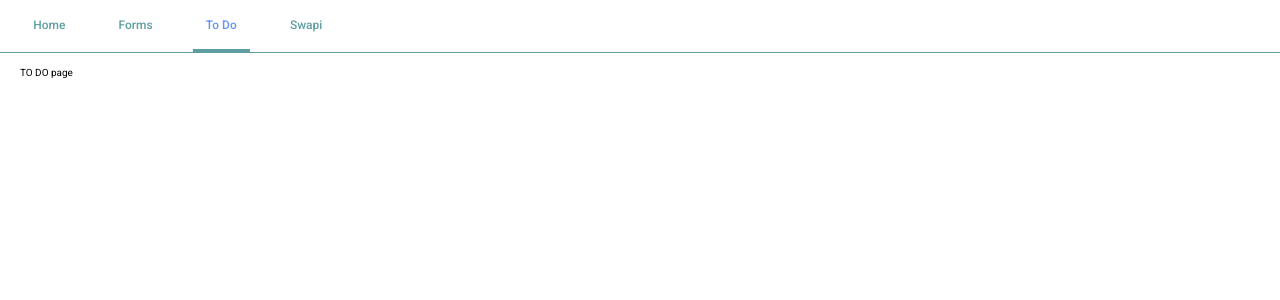
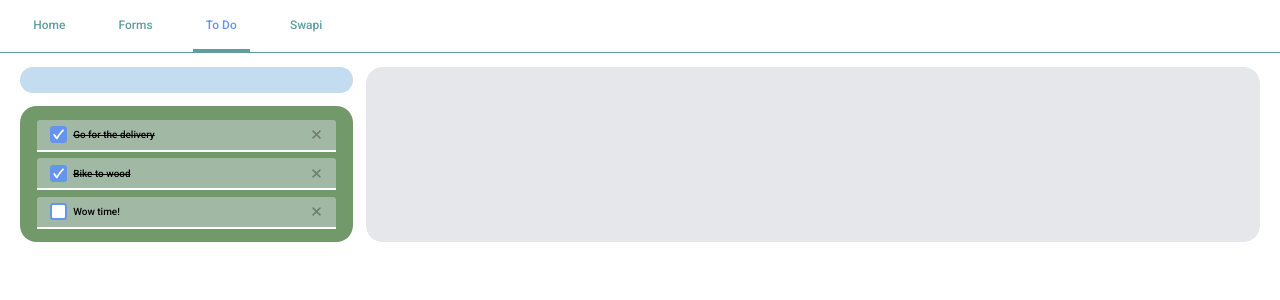
Before and after one commit to deftime/ReactSandbox, a React (Vite) app: page /todo in a window 1280 px wide. Shown: the top 300 px of the page. Built offline with nearby package versions, Linux system fonts and the light colour scheme.

Commit message:
Starting ToDo page, first UI...

```diff
--- /dev/null
+++ b/src/components/Task.tsx
@@ -0,0 +1,23 @@
+import clsx from "clsx";
+import cls from '@/styles/modules/task.module.scss';
+import closeIcon from '@/assets/close.svg';
+
+type TaskProps = {
+  id: number
+  name: string
+  isDone: boolean
+  onCheck: () => void
+  onDelete: () => void
+}
+
+export function Task(props: TaskProps) {
+  return (
+    <div className={clsx(cls.task, props.isDone && cls.done)}>
+      <div className={cls.checker} onClick={props.onCheck}></div>
+      <div className={cls.name}>{props.name}</div>
+      <div className={cls.tools}>
+        <span onClick={props.onDelete}><img src={closeIcon} alt=""/></span>
+      </div>
+    </div>
+  )
+}
--- a/src/pages/TodoPage.tsx
+++ b/src/pages/TodoPage.tsx
@@ -1,5 +1,31 @@
+import clsx from "clsx";
+import cls from '@/styles/modules/todoPage.module.scss';
+import { Task } from "@/components/Task.tsx";
+
 export function TodoPage() {
   return (
-    <div>TO DO page</div>
+    <section className={cls.todoApp}>
+      <div className={cls.side}>
+        <div className={cls.add}></div>
+        <div className={cls.list}>
+          <Task id={567} name={'Go for the delivery'} isDone={true} onCheck={
+            () => { console.log('Check: ' + 567) }
+          } onDelete={
+            () => { console.log('Delete: ' + 567) }
+          } />
+          <Task id={567} name={'Bike to wood'} isDone={true} onCheck={
+            () => { console.log('Check: ' + 567) }
+          } onDelete={
+            () => { console.log('Delete: ' + 567) }
+          } />
+          <Task id={567} name={'Wow time!'} isDone={false} onCheck={
+            () => { console.log('Check: ' + 567) }
+          } onDelete={
+            () => { console.log('Delete: ' + 567) }
+          } />
+        </div>
+      </div>
+      <div className={clsx(cls.side, cls.details)}></div>
+    </section>
   )
 }
--- a/src/styles/_variables.scss
+++ b/src/styles/_variables.scss
@@ -22,6 +22,7 @@ $beige: #f5f5dc;
 $orange: #ff7f50;
 $violet: #8a2be2;
 $green: #556b2f;
+$greenlight: #729969;
 
 :root {
   --unit: #{$px * 1vw};
--- /dev/null
+++ b/src/styles/modules/task.module.scss
@@ -0,0 +1,73 @@
+@use '../variables' as *;
+
+.task {
+  display: flex;
+  align-items: center;
+  gap: vw(10);
+  padding: vw(10) vw(20);
+  border-bottom: 2px solid #fff;
+  border-radius: vw(5) vw(5) 0 0;
+  background-color: rgba(207, 216, 223, 0.5);
+  &:nth-child(n+2) {
+    margin-top: vw(10);
+  }
+  &.done {
+    .checker {
+      background-color: $blue;
+      &:after {
+        flex-shrink: 0;
+        content: '';
+        display: block;
+        width: 100%;
+        height: 100%;
+        background-image: url('@/assets/check.png');
+        background-repeat: no-repeat;
+        background-position: center center;
+        background-size: 85%;
+        filter: invert(1);
+      }
+    }
+    .name {
+      text-decoration: line-through;
+    }
+  }
+}
+
+.checker {
+  flex-shrink: 0;
+  display: block;
+  width: vw(25);
+  height: vw(25);
+  border: 2px solid $blue;
+  border-radius: vw(5);
+  background-color: #fff;
+  cursor: pointer;
+}
+
+.name {
+  font-size: vw(15);
+  line-height: vw(20);
+  font-weight: 500;
+  flex-grow: 1;
+}
+
+.tools {
+  flex-shrink: 0;
+  display: flex;
+  gap: vw(10);
+  span {
+    display: block;
+    width: vw(20);
+    height: vw(20);
+    cursor: pointer;
+    img {
+      width: 100%;
+      height: auto;
+      opacity: 0.3;
+    }
+    &:hover img {
+      opacity: 1;
+      filter: invert(1);
+    }
+  }
+}
--- /dev/null
+++ b/src/styles/modules/todoPage.module.scss
@@ -0,0 +1,34 @@
+@use '../variables' as *;
+
+.todoApp {
+  display: flex;
+  gap: vw(20);
+}
+
+.side {
+  flex-shrink: 0;
+  width: vw(500);
+  &.details {
+    flex-grow: 1;
+    width: auto;
+  }
+}
+
+.add {
+  border-radius: vw(25);
+  padding: vw(20) vw(25);
+  background-color: #C3DCF0;
+  margin-bottom: vw(20);
+}
+
+.list {
+  border-radius: vw(25);
+  padding: vw(20) vw(25);
+  background-color: $greenlight;
+}
+
+.details {
+  border-radius: vw(25);
+  padding: vw(20) vw(25);
+  background-color: #E6E7EB;
+}
```
